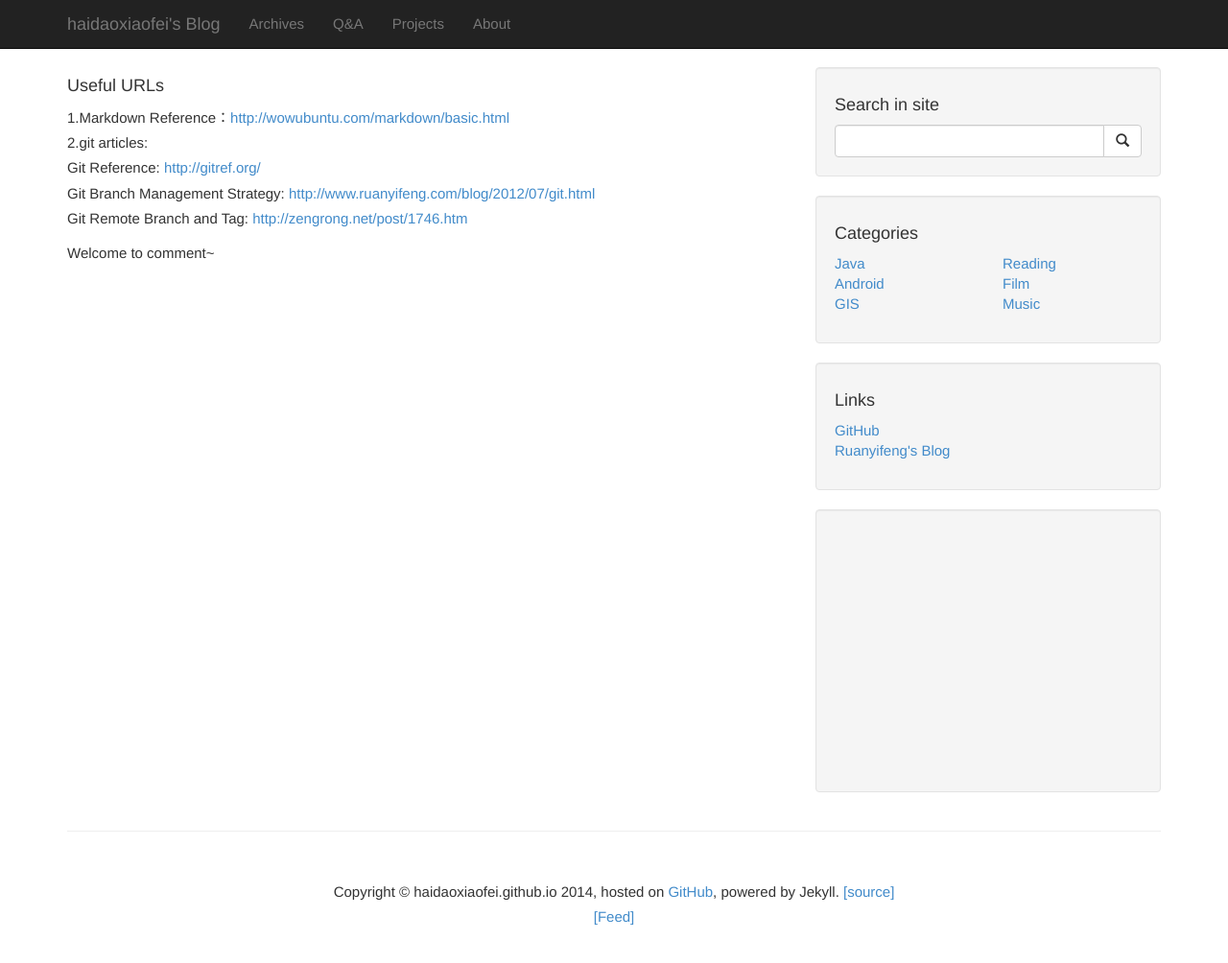
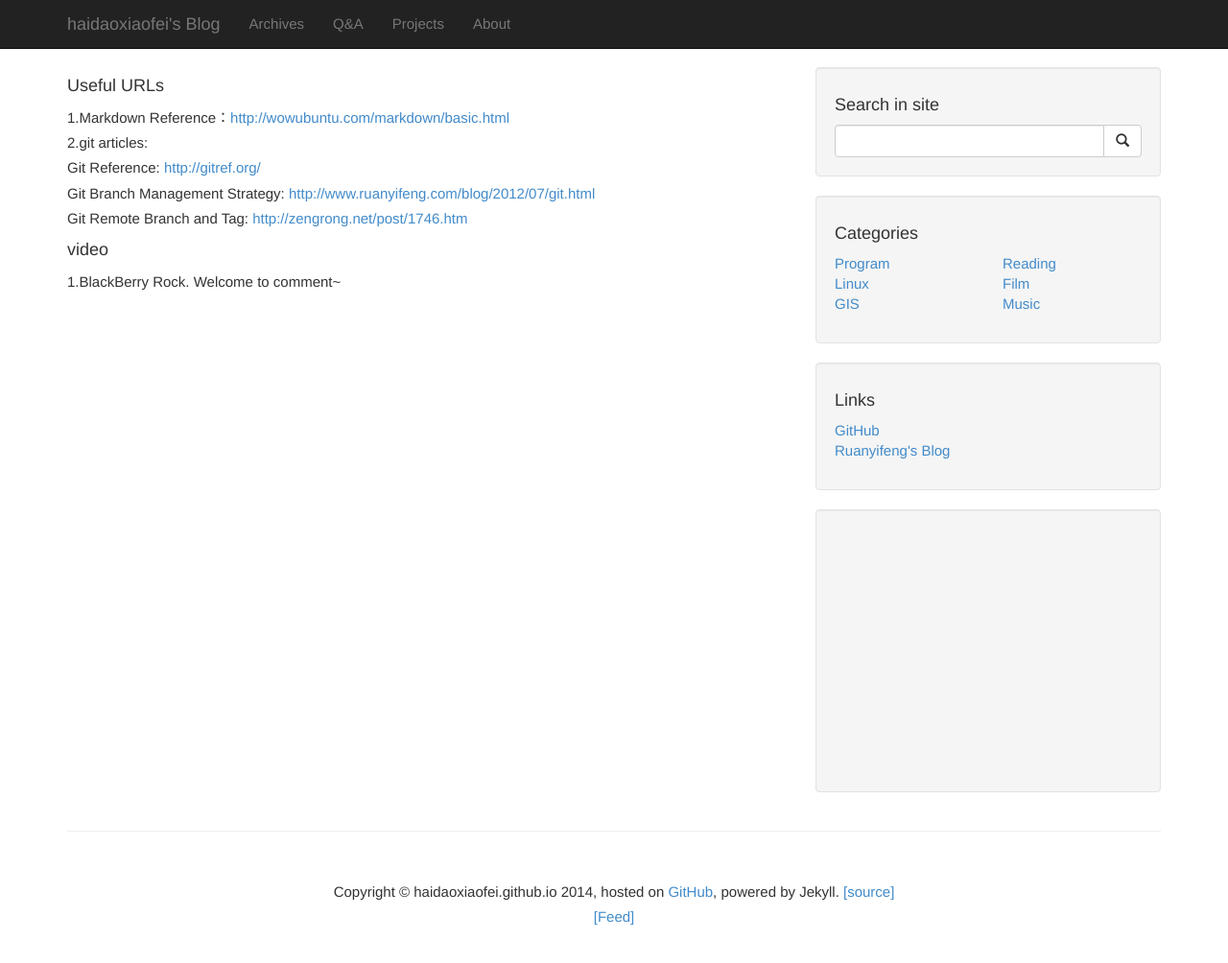
Before and after one commit to haidaoxiaofei/haidaoxiaofei.github.io, a Jekyll site: the page built from faqs.md, in a window 1280 px wide and 1029 px high. Shown: the top 1004 px of the window at 96% size. Built offline with Jekyll 4.4.1, drawn with Linux system fonts in a browser that asks for light colours; Markdown is read by kramdown in place of the engine named in the settings; comment, search, counter and statistics services are not loaded.

Commit message:
add video

```diff
--- a/_includes/categories.html
+++ b/_includes/categories.html
@@ -1,13 +1,13 @@
               <div class="col-lg-6">
                 <ul class="list-unstyled">
                   <li>
-                    <a href="/categories.html#java">
-                      Java
+                    <a href="/categories.html#program">
+                      Program
                     </a>
                   </li>
                   <li>
-                    <a href="/categories.html#android">
-                      Android
+                    <a href="/categories.html#linux">
+                      Linux
                     </a>
                   </li>
                   <li>
--- a/faqs.md
+++ b/faqs.md
@@ -8,7 +8,8 @@ title: "Q&A"
 Git Reference: <http://gitref.org/>
 Git Branch Management Strategy: <http://www.ruanyifeng.com/blog/2012/07/git.html>
 Git Remote Branch and Tag: <http://zengrong.net/post/1746.htm>
-
+####video
+1.BlackBerry Rock. <link rel="canonical" href="http://www.techug.com/blackberry-mobile" />
 Welcome to comment~
 
 <!-- Blog Comments -->
```
